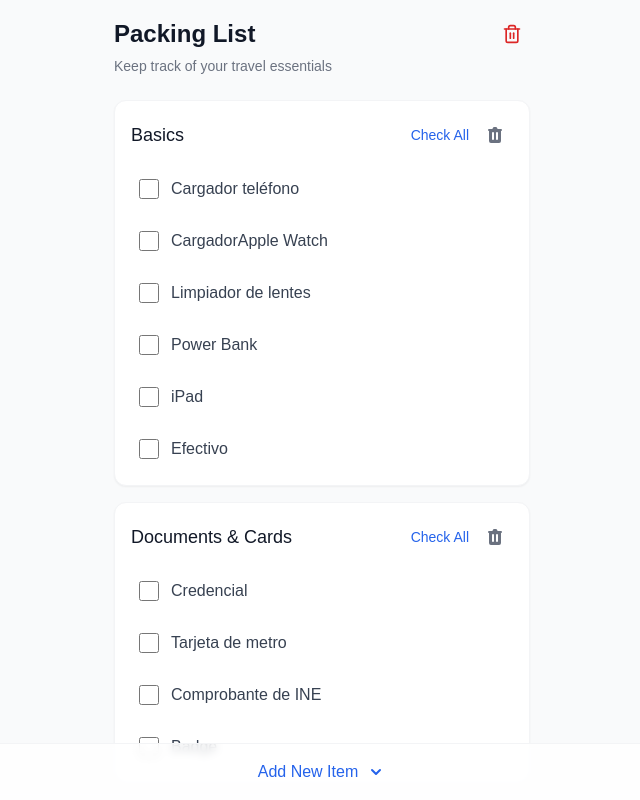
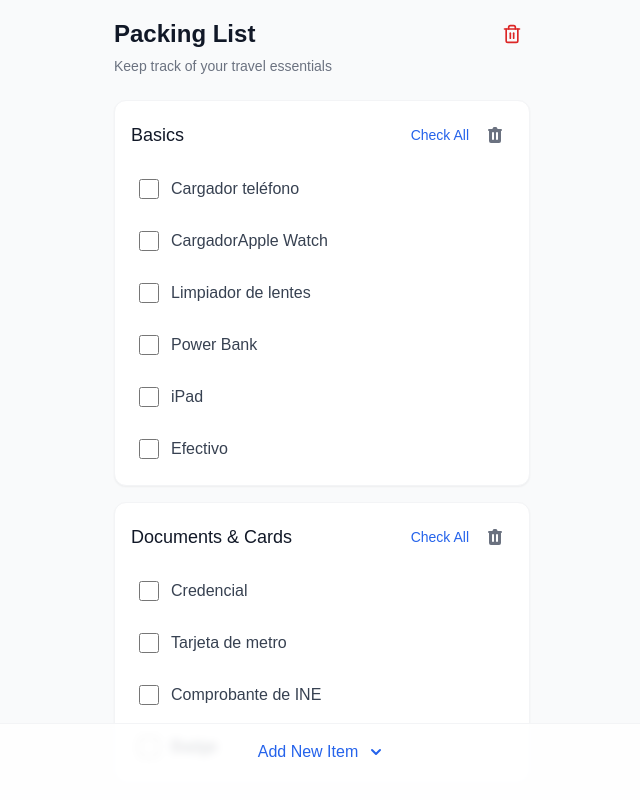
Before and after one commit to HugoLiconV/packing-list, a Next.js app: page / in a window 1280 px wide. Shown: the top 800 px of the page, without its empty margins (318-958 px from the left). Built offline with nearby package versions, Linux system fonts and the light colour scheme.

Commit message:
add bottom padding to app

```diff
--- a/src/app/page.tsx
+++ b/src/app/page.tsx
@@ -158,12 +158,7 @@ export default function Home() {
 
   return (
     <div className="min-h-screen bg-gray-50">
-      <div
-        className="max-w-md mx-auto p-4 pb-32"
-        style={{
-          paddingBottom: "calc(20px + env(safe-area-inset-bottom, 0px))"
-        }}
-      >
+      <div className="max-w-md mx-auto p-4 pb-32">
         <header className="mb-6">
           <div className="flex items-center justify-between">
             <h1 className="text-2xl font-semibold text-gray-900">
--- a/src/components/CollapsibleAddForm.tsx
+++ b/src/components/CollapsibleAddForm.tsx
@@ -14,7 +14,12 @@ export function CollapsibleAddForm({
   const [isOpen, setIsOpen] = useState(false);
 
   return (
-    <div className="fixed bottom-0 left-0 right-0 bg-white/80 backdrop-blur-sm border-t border-gray-100">
+    <div
+      className="fixed bottom-0 left-0 right-0 bg-white/80 backdrop-blur-sm border-t border-gray-100"
+      style={{
+        paddingBottom: "calc(20px + env(safe-area-inset-bottom, 0px))"
+      }}
+    >
       <div className="max-w-md mx-auto">
         <button
           onClick={() => setIsOpen(!isOpen)}
@@ -61,7 +66,6 @@ export function CollapsibleAddForm({
               existingCategories={existingCategories}
               onAddItem={item => {
                 onAddItem(item);
-                setIsOpen(false);
               }}
             />
           </div>
```
